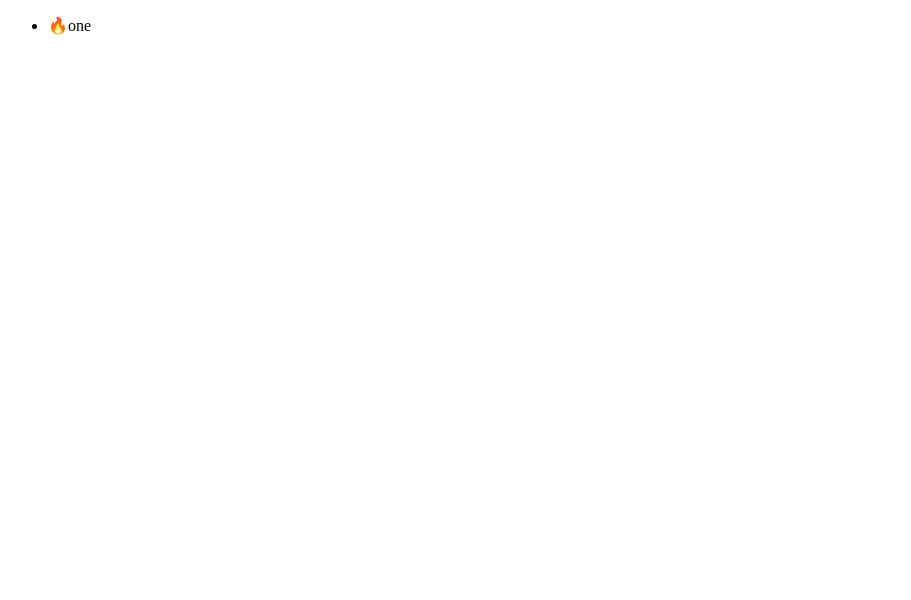
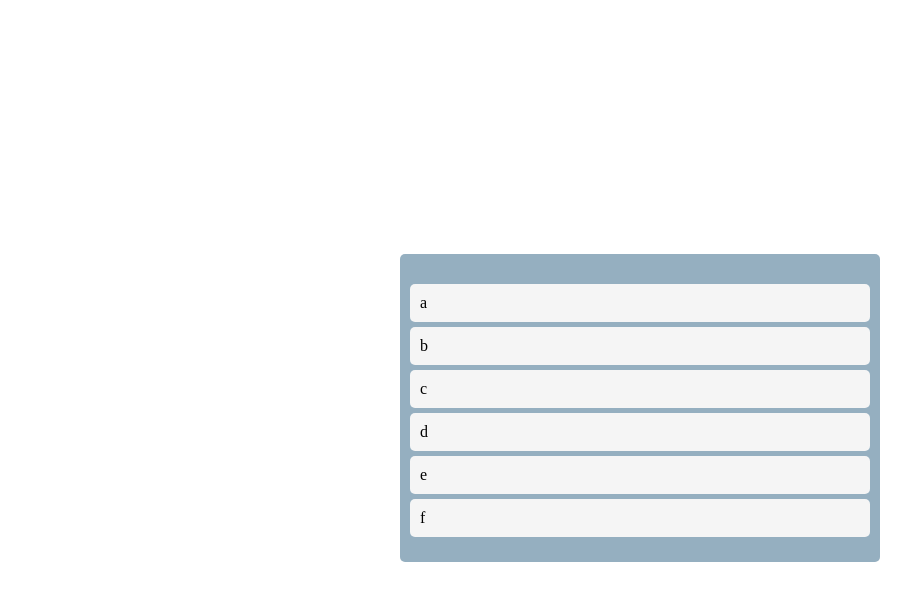
Before and after one commit to huisu-noh/todo-list, a React (Create React App) app: page / in a window 1280 px wide. Shown: the top 600 px of the page, without its empty margins (0-911 px from the left). Built offline with nearby package versions, Linux system fonts and the light colour scheme.

Commit message:
Style and Placeholders

```diff
--- a/src/Test.tsx
+++ b/src/Test.tsx
@@ -1,26 +1,68 @@
 import { DragDropContext, Draggable, Droppable } from "react-beautiful-dnd";
+import styled from "styled-components";
+
+const Wrapper = styled.div`
+  display: flex;
+  max-width: 480px;
+  width: 100%;
+  margin: 0 auto;
+  justify-content: center;
+  align-items: center;
+  height: 100vh;
+`;
+
+const Boards = styled.div`
+  display: grid;
+  width: 100%;
+  grid-template-columns: repeat(1, 1ft);
+`;
+
+const Board = styled.div`
+  padding: 20px 10px;
+  padding-top: 30px;
+  background-color: ${(props) => props.theme.bgColor};
+  border-radius: 5px;
+  min-height: 200px;
+`;
+
+const Card = styled.div`
+  border-radius: 5px;
+  margin-bottom: 5px;
+  padding: 10px;
+  background-color: ${(props) => props.theme.cardBgColor};
+`;
+
+const toDos = ["a", "b", "c", "d", "e", "f"];
 
 function Test() {
   const onDragEnd = () => {};
   return (
     <div>
       <DragDropContext onDragEnd={onDragEnd}>
-        <div>
+        <Wrapper>
+          <Boards>
             <Droppable droppableId="one">
               {(magic) => (
-              <ul ref={magic.innerRef} {...magic.droppableProps}>
-                <Draggable draggableId="first" index={0}>
+                <Board ref={magic.innerRef} {...magic.droppableProps}>
+                  {toDos.map((toDo, index) => (
+                    <Draggable draggableId={toDo} index={index}>
                       {(magic) => (
-                    <li ref={magic.innerRef} {...magic.draggableProps}>
-                      <span {...magic.dragHandleProps}>🔥</span>
-                      one
-                    </li>
+                        <Card
+                          ref={magic.innerRef}
+                          {...magic.dragHandleProps}
+                          {...magic.draggableProps}
+                        >
+                          {toDo}
+                        </Card>
                       )}
                     </Draggable>
-              </ul>
+                  ))}
+                  {magic.placeholder}
+                </Board>
               )}
             </Droppable>
-        </div>
+          </Boards>
+        </Wrapper>
       </DragDropContext>
     </div>
   );
```
Lines whose indentation alone changed are shown as unchanged.
